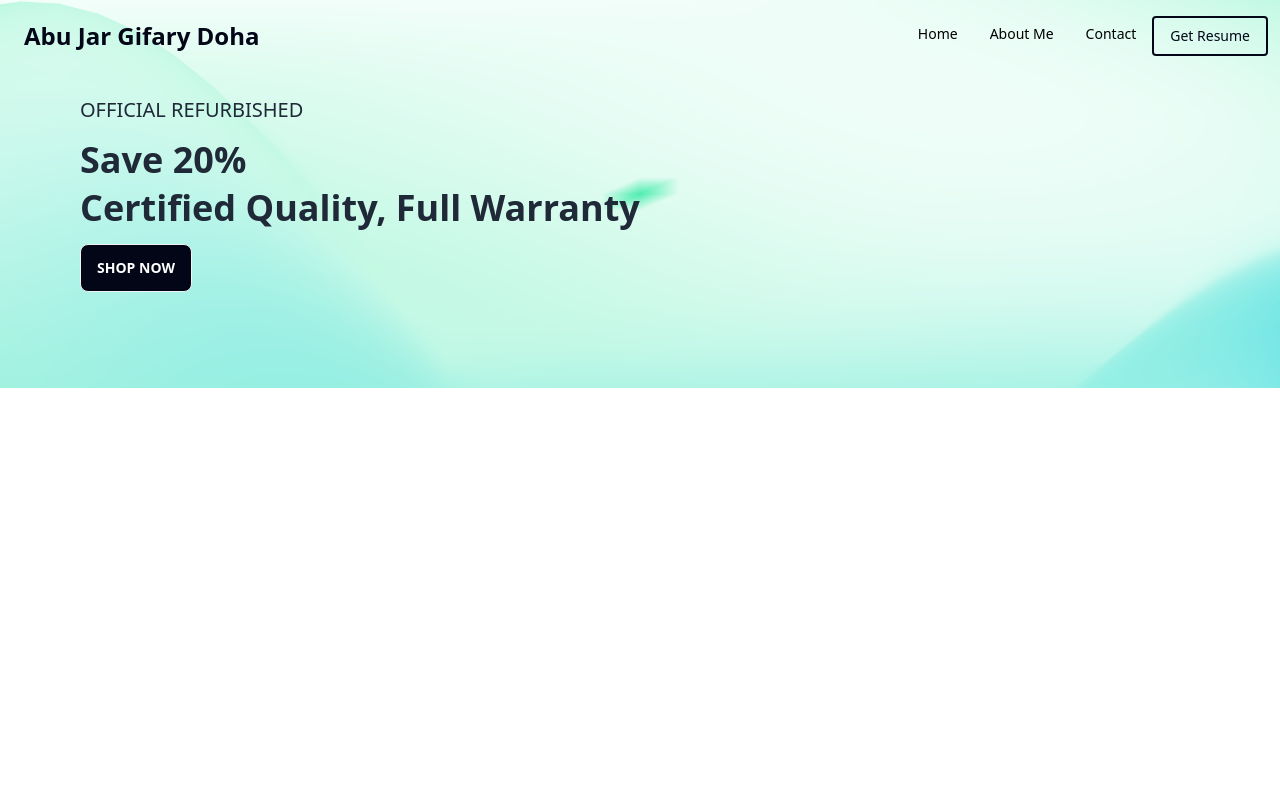
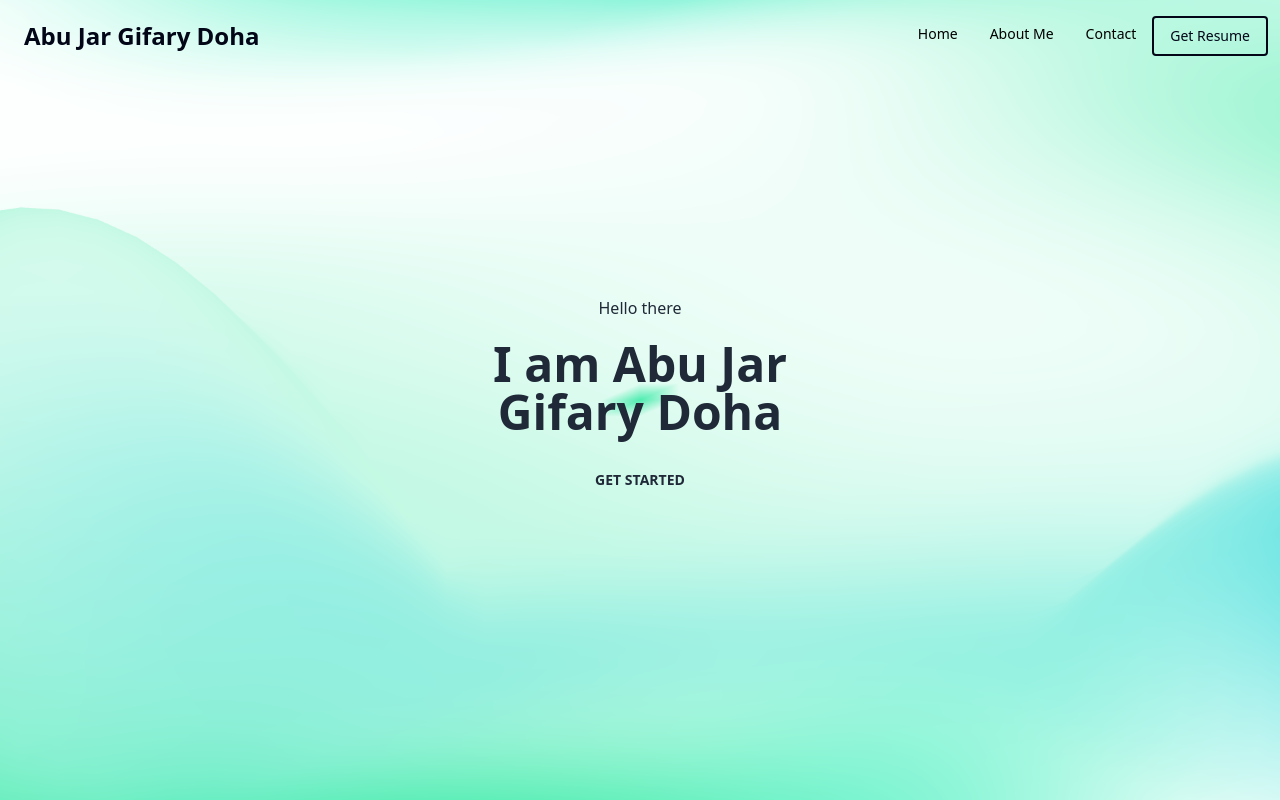
Before and after one commit to Doha0/Portfolio, a React (Vite) app: page / in a window 1280 px wide. Built offline with nearby package versions, Linux system fonts and the light colour scheme.

Commit message:
bannar style updated

```diff
--- a/src/Pages/HomePage/Banner/Banner.jsx
+++ b/src/Pages/HomePage/Banner/Banner.jsx
@@ -3,13 +3,15 @@ import background from '../../../assets/mesh.png'
 
 const Banner = () => {
     return (
-        <div className='space-y-2 lg:space-y-4 py-6 px-4 lg:py-24 lg:px-20 bg-cover bg-center bg-no-repeat object-cover' style={{ backgroundImage: `url(${background})` }}>
-            <p className='font-medium uppercase text-xs lg:text-xl'>Official Refurbished</p>
-            <div className='font-semibold text-base lg:text-4xl space-y-1 lg:space-y-2'>
-                <h2 >Save 20%</h2>
-                <h2 >Certified Quality, Full Warranty</h2>
+        <div className='hero min-h-screen'
+            style={{ backgroundImage: `url(${background})` }}>
+            <div className="hero-content text-center ">
+                <div className="max-w-md">
+                    <p className="mb-5">Hello there</p>
+                    <h1 className="mb-5 text-5xl font-bold">I am Abu Jar Gifary Doha</h1>
+                    <button className="btn btn-ghost">Get Started</button>
+                </div>
             </div>
-            <button className="btn bg-slate-950 text-white ">Shop Now</button>
         </div>
     );
 };
```
